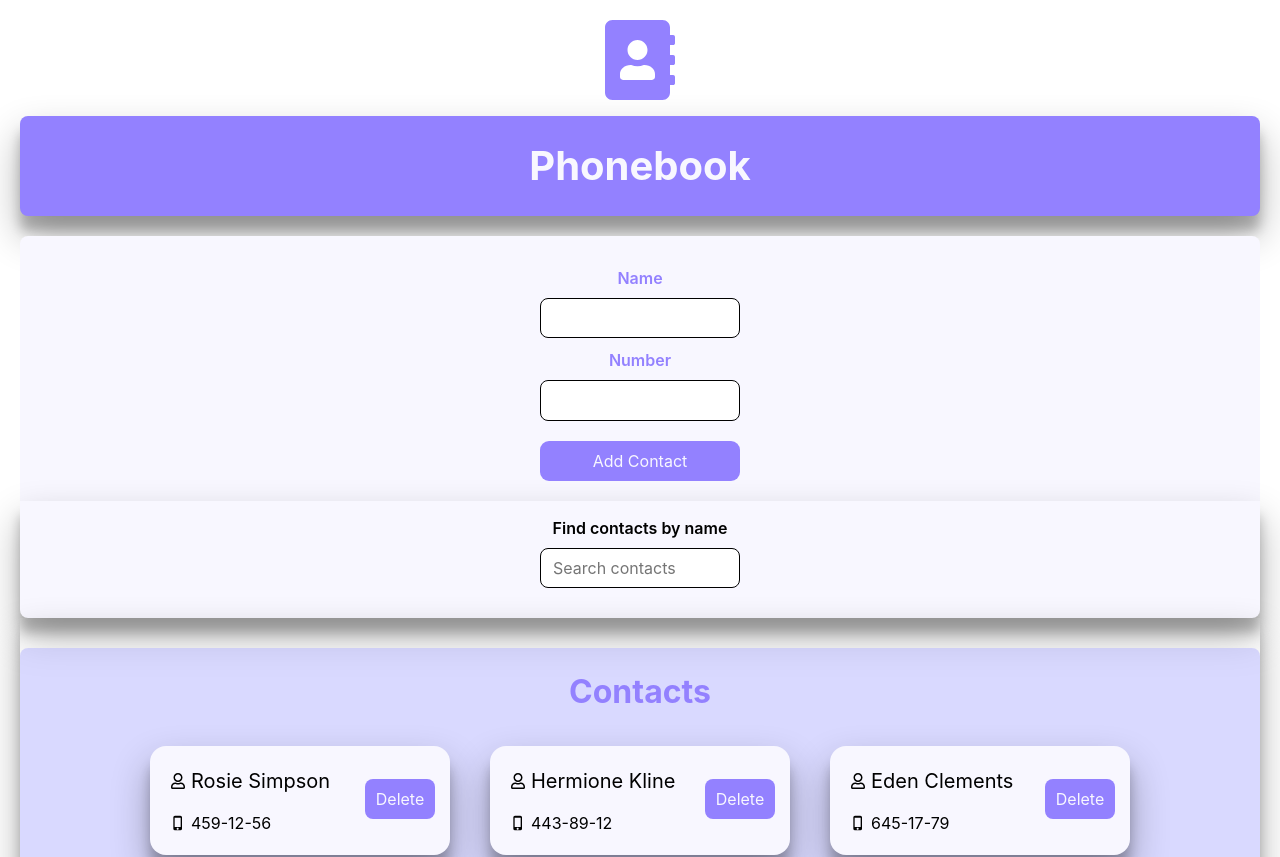
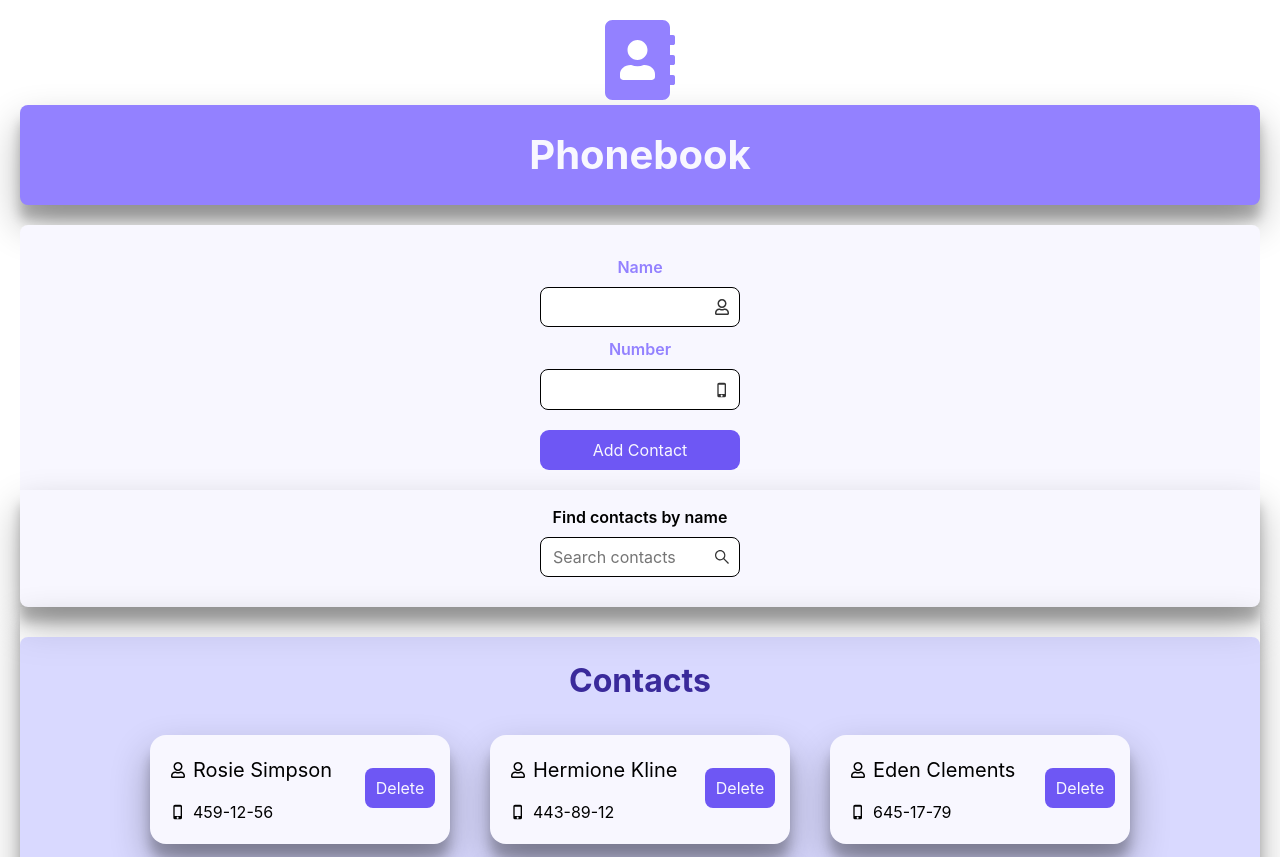
Before and after one commit to DennisUser1/react-hw-03, a React (Vite) app: page / in a window 1280 px wide. Shown: the top 857 px of the page. Built offline with nearby package versions, Linux system fonts and the light colour scheme.

Commit message:
v.1.3. Fixed bugs + added icon in components ContactForm.jsx

```diff
--- a/package.json
+++ b/package.json
@@ -10,6 +10,7 @@
     "preview": "vite preview"
   },
   "dependencies": {
+    "clsx": "^2.1.1",
     "formik": "^2.4.6",
     "modern-normalize": "^3.0.1",
     "nanoid": "^5.0.7",
--- a/src/App.css
+++ b/src/App.css
@@ -1,7 +1,7 @@
 .iconBook {
   color: #9381ff;
   display: block;
-  margin: 0 auto 16px auto;
+  margin: 0 auto 5px auto;
   font-size: 80px;
 }
 
@@ -37,7 +37,7 @@
   text-align: center;
   font-size: 32px;
   background-color: #b8b8ff87;
-  color: #9381ff;
+  color: #3a2a9b;
   padding: 20px 40px 20px 40px;
   margin-top: 30px;
   border-radius: 8px 8px 0 0;
@@ -52,7 +52,7 @@
   height: 40px;
   border-radius: 8px;
   border: none;
-  background-color: #9381ff;
+  background-color: #3a2a9b;
   color: #f8f7ff;
   cursor: pointer;
   position: absolute;
@@ -62,7 +62,7 @@
 }
 
 .undoButton:hover {
-  background-color: #b8b8ff;
+  background-color: #261c68;
 }
 
 @media screen and (min-width: 300px) and (max-width: 460px) {
--- a/src/components/Contact/Contact.module.css
+++ b/src/components/Contact/Contact.module.css
@@ -22,7 +22,7 @@
     display: flex;
     flex-direction: row;
     align-items: center;
-    gap: 5px;
+    gap: 7px;
 }
 
 .deleteButton {
@@ -34,7 +34,7 @@
     height: 40px;
     border-radius: 8px;
     border: none;
-    background-color: #9381ff;
+    background-color: #6e57f4;
     color: #f8f7ff;
     cursor: pointer;
     position: absolute;
@@ -44,7 +44,7 @@
 }
 
 .deleteButton:hover {
-    background-color: #b8b8ff;
+    background-color: #5a4cfa;
 }
 
 @media screen and (min-width: 300px) and (max-width: 460px) {
--- a/src/components/ContactForm/ContactForm.jsx
+++ b/src/components/ContactForm/ContactForm.jsx
@@ -1,6 +1,9 @@
 import { Formik, Form, Field, ErrorMessage } from 'formik';
 import { useId } from 'react';
+import clsx from 'clsx';
 import { nanoid } from 'nanoid';
+import { FaRegUser } from 'react-icons/fa';
+import { MdPhoneIphone } from "react-icons/md";
 import { validationContactSchema } from '../../helpers/contactSchema';
 import styles from './ContactForm.module.css';
 
@@ -25,21 +28,27 @@ export default function ContactForm({ addContact }) {
     >
       <Form className={styles.form}>
         <label className={styles.label} htmlFor={nameFieldId}>Name</label>
+        <div className={styles.inputWrapper}>
           <Field
             type="text"
             name="name"
             id={nameFieldId}
             className={styles.input}
           />
+          <FaRegUser className={clsx(styles.iconName)} />
+        </div>
         <ErrorMessage name="name" component="span" className={styles.error} />
 
         <label className={styles.label} htmlFor={numberFieldId}>Number</label>
+        <div className={styles.inputWrapper}>
           <Field
             type="text"
             name="number"
             id={numberFieldId}
             className={styles.input}
           />
+           <MdPhoneIphone className={clsx(styles.iconNumber)} />
+        </div>
         <ErrorMessage name="number" component="span" className={styles.error} />
 
         <button type="submit" className={styles.button}>
--- a/src/components/ContactForm/ContactForm.module.css
+++ b/src/components/ContactForm/ContactForm.module.css
@@ -17,9 +17,15 @@
     margin-bottom: 8px;
 }
 
+.inputWrapper {
+  position: relative;
+  max-width: 200px;
+  width: 100%;
+}
+
 .input {
-    max-width: 200px;
-    padding: 10px 12px;
+    width: 100%;
+    padding: 10px 35px 10px 12px;
     margin-bottom: 10px;
     border-radius: 8px;
     outline: none;
@@ -30,6 +36,16 @@
 .input:hover,
 .input:focus {
   border: 1px solid #9381ff;
+}
+
+.iconName, .iconNumber {
+  position: absolute;
+  right: 10px;
+  top: 40%;
+  transform: translateY(-50%);
+  width: 16px;
+  height: 16px;
+  color: #333;
 }
 
 .error {
@@ -49,13 +65,46 @@
     /* padding: 10px; */
     border-radius: 9px;
     border: none;
-    background-color: #9381ff;
+    background-color: #6e57f4;
     color:  #f8f7ff;
     cursor: pointer;
     margin-top: 10px;
     transition: all 0.25s cubic-bezier(0.7, 0.98, 0.86, 0.98);
+    position: relative;
+    overflow: hidden;
 }
 
+.button:after {
+    content: '';
+    width: 100%;
+    height: 200%;
+    position: absolute;
+    top: 0;
+    left: -100%;
+    background: linear-gradient(
+      to right,
+      rgba(255, 255, 255, 0) 0%,
+      rgba(255, 255, 255, 0.5) 50%,
+      rgba(255, 255, 255, 0) 100%
+    );
+    opacity: 0.6;
+    transform: skewX(-20deg);
+    transition: none;
+    animation: blink 3s infinite;
+  }
+
 button:hover {
-    background-color: #b8b8ff;
+    background-color: #5a4cfa;
 }
+
+@keyframes blink {
+    0% {
+      left: -100%;
+    }
+    50% {
+      left: 100%;
+    }
+    100% {
+      left: 100%;
+    }
+}
--- a/src/components/SearchBox/SearchBox.jsx
+++ b/src/components/SearchBox/SearchBox.jsx
@@ -1,3 +1,4 @@
+import { FaSistrix } from 'react-icons/fa';
 import styles from "./SearchBox.module.css";
 
 export default function SearchBox({ filterContacts, setFilterContacts }) {
@@ -7,12 +8,15 @@ export default function SearchBox({ filterContacts, setFilterContacts }) {
   return (
     <div className={styles.searchWrapper}>
       <label>
+        <div className={styles.inputContainer}>
           <input
             type="search"
             name="search"
             placeholder="Search contacts"
             value={filterContacts}
             onChange={handleSearch}/>
+          <FaSistrix className={styles.iconSearch} />
+        </div>
         Find contacts by name
       </label>
     </div>
--- a/src/components/SearchBox/SearchBox.module.css
+++ b/src/components/SearchBox/SearchBox.module.css
@@ -22,9 +22,15 @@ label {
     font-weight: 600;
 }
 
+.inputContainer {
+    position: relative;
+    max-width: 200px;
+    width: 100%;
+}
+
 input {
-    max-width: 200px;
-    padding: 10px 12px;
+    width: 100%;
+    padding: 10px 35px 10px 12px;
     margin-bottom: 10px;
     border-radius: 8px;
     outline: none;
@@ -36,3 +42,13 @@ input:hover,
 input:focus {
   border: 1px solid #9381ff;
 }
+
+.iconSearch {
+    position: absolute;
+    right: 10px;
+    top: 50%;
+    transform: translateY(-50%);
+    color: #333;
+    width: 16px;
+    height: 16px;
+}
```
Also changed, not shown: 1 other file (tests, documents, lock files or other folders). Lines whose indentation alone changed are shown as unchanged.
